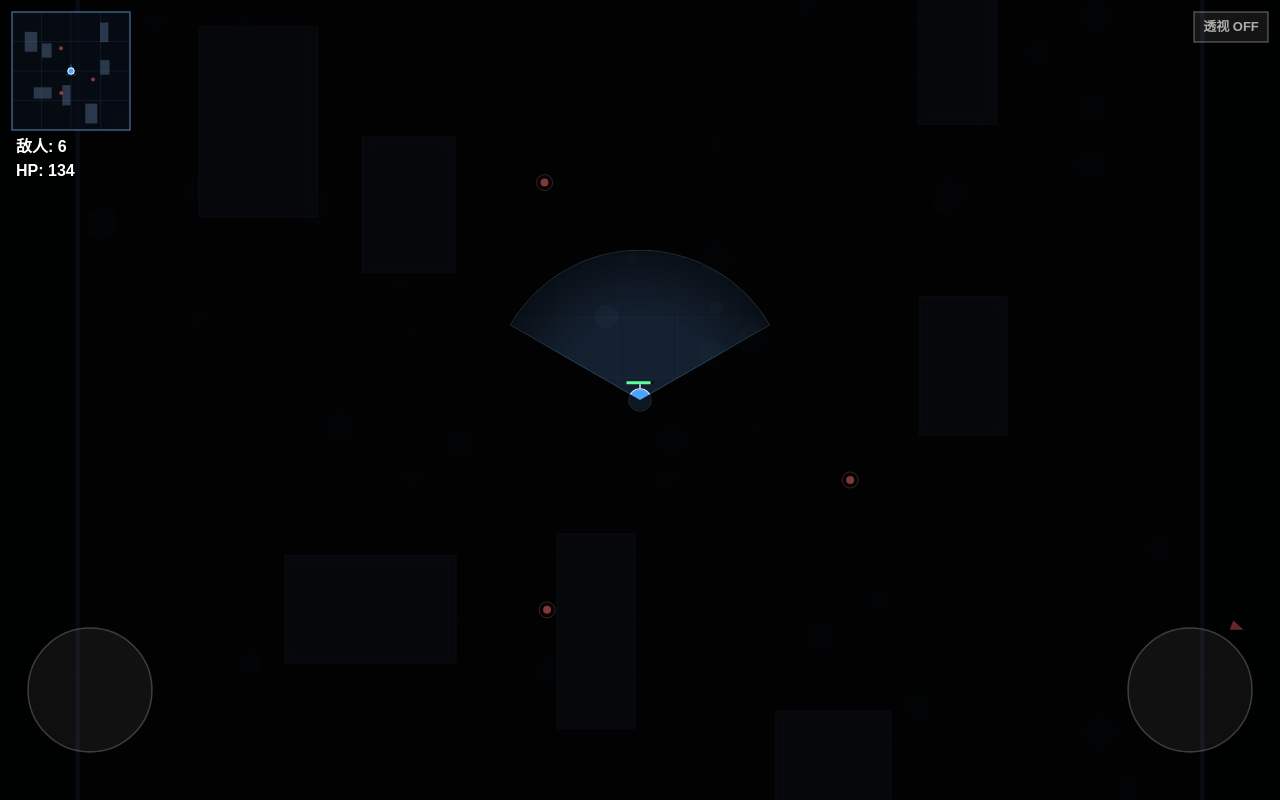
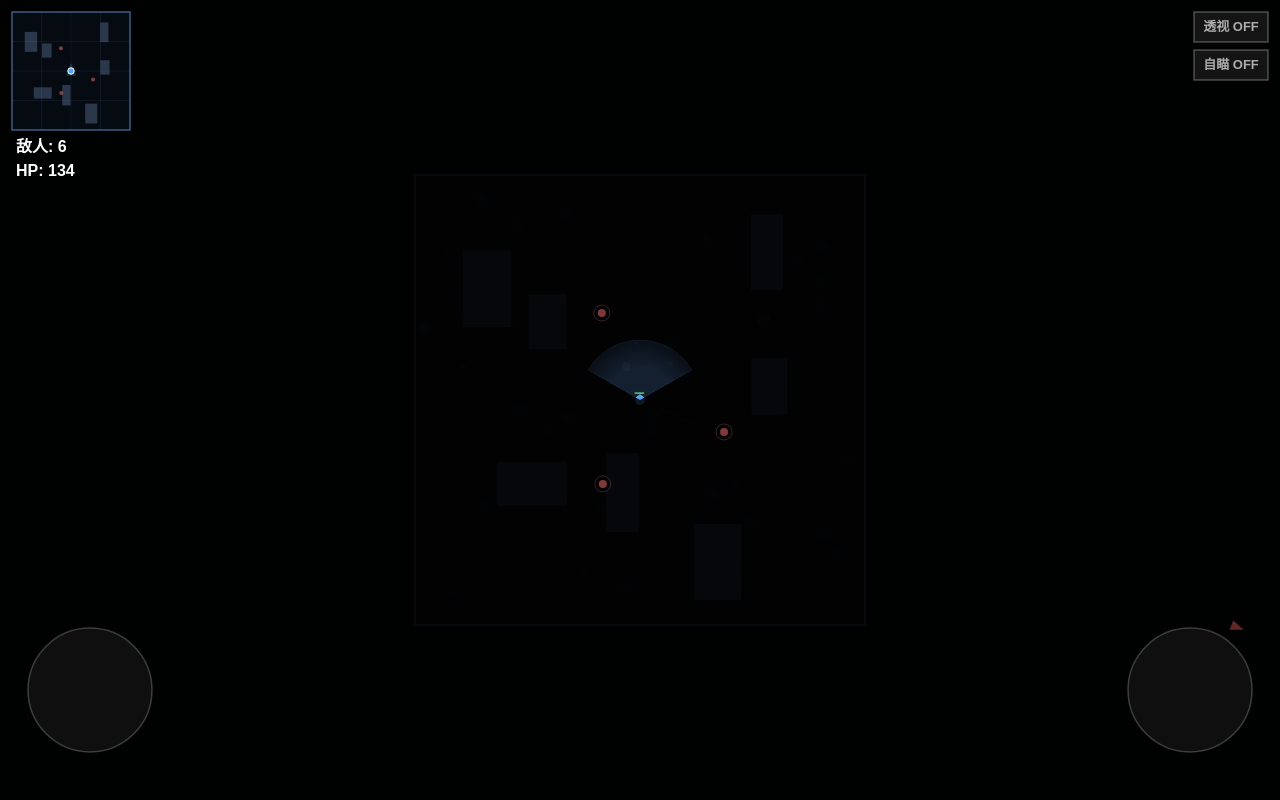
Before and after one commit to fiftfhf/uam-shebei, a plain HTML site: page index.html in a window 1280 px wide. Drawn offline with Linux system fonts and the light colour scheme.

Commit message:
Add files via upload

```diff
--- a/index.html
+++ b/index.html
@@ -16,9 +16,9 @@ const ctx = cv.getContext('2d');
 let W = 0, H = 0;
 const WORLD = 1500;
 const VIEW_R = 200;
-const PLAYER_RANGE = 260;
+const PLAYER_RANGE = 280;
 const VISION_HALF = Math.PI / 3;
-const ZOOM = 0.75;
+const ZOOM = 0.3;
 
 const DETECT_R = 280;
 const THREAT_R = 340;
@@ -28,18 +28,19 @@ const MM_SIZE = 118;
 const MM_X = 12, MM_Y = 12;
 
 const ENEMY_FRONT_COUNT = 3;
-const ENEMY_FLANK_COUNT = 3;      // 绕后改为 3 人
+const ENEMY_FLANK_COUNT = 3;
 
 const ENEMY_ACCURACY = 0.85;
 const SHOT_LIFE = 0.22;
 const CRIT_CHANCE = 0.20;
 
-const FLANK_WAIT_R = 160;         // 距玩家多近算“绕后到位”
-const FLANK_TARGET_DIST = 90;     // 绕后目标点距玩家距离
+const FLANK_WAIT_R = 160;
+const FLANK_TARGET_DIST = 90;
 const FLANK_READY_RATIO = 0.6;
 const FLANK_GATHER_MAX = 4.0;
 
 let xrayOn = false;
+let aimbotOn = false;       // 自瞄开关
 
 function resize(){ W = cv.width = innerWidth; H = cv.height = innerHeight; }
 addEventListener('resize', resize);
@@ -291,7 +292,6 @@ function separate(){
   all.forEach(u => { resolveObstacles(u); clampUnit(u); });
 }
 
-// 修复：警报时必须把所有敌人 alerted 设为 true
 function alertAll(){
   if (squadActive) return;
   squadActive = true;
@@ -375,6 +375,7 @@ function updateThreat(dt){
 function update(dt){
   if (gameover || win) return;
 
+  // 移动
   if (leftJoy.active){
     const maxR = 62;
     let dx = leftJoy.dx, dy = leftJoy.dy;
@@ -385,14 +386,41 @@ function update(dt){
       player.y += dy/maxR * player.speed * dt;
       resolveObstacles(player);
       clampUnit(player);
-      if (!rightJoy.active) player.facing = Math.atan2(dy, dx);
     }
   }
 
+  // 查找自瞄目标
+  let aimbotTarget = null;
+  if (aimbotOn) {
+    let minDist = Infinity;
+    for (const e of enemies) {
+      if (!e.alive) continue;
+      const d = dist(player, e);
+      // 只锁定射程内的敌人
+      if (d <= player.range + e.r && d < minDist) {
+        minDist = d;
+        aimbotTarget = e;
+      }
+    }
+  }
+
+  // 朝向逻辑
+  if (aimbotTarget) {
+    // 自瞄锁定
+    player.facing = Math.atan2(aimbotTarget.y - player.y, aimbotTarget.x - player.x);
+  } else {
+    // 手动瞄准或移动朝向
+    if (rightJoy.active) {
+      const d = Math.hypot(rightJoy.dx, rightJoy.dy);
+      if (d > 6) player.facing = Math.atan2(rightJoy.dy, rightJoy.dx);
+    } else if (leftJoy.active) {
+      const d = Math.hypot(leftJoy.dx, leftJoy.dy);
+      if (d > 6) player.facing = Math.atan2(leftJoy.dy, leftJoy.dx);
+    }
+  }
+
+  // 开火
   if (rightJoy.active){
-    const d = Math.hypot(rightJoy.dx, rightJoy.dy);
-    if (d > 6) player.facing = Math.atan2(rightJoy.dy, rightJoy.dx);
-
     player.cool -= dt;
     if (player.cool <= 0) shootRay(player, enemies);
   } else {
@@ -432,7 +460,6 @@ function update(dt){
       const speed = seenByPlayer ? 110 : 180;
 
       if (flankSquad.phase === 'gather'){
-        // 距玩家还远：绕向自己的侧翼目标点；已进入等待圈：停下面向玩家
         if (dToP > FLANK_WAIT_R){
           const tx = player.x + Math.cos(e.flankAngle) * FLANK_TARGET_DIST;
           const ty = player.y + Math.sin(e.flankAngle) * FLANK_TARGET_DIST;
@@ -448,11 +475,9 @@ function update(dt){
             ? Math.atan2(player.y - e.y, player.x - e.x)
             : (md > 0.001 ? Math.atan2(my, mx) : e.facing);
         } else {
-          // 到位等待，但朝玩家，射程内可开火
           e.facing = Math.atan2(player.y - e.y, player.x - e.x);
         }
       } else {
-        // 进攻阶段：绕后组一起压上
         if (dToP > 80){
           const dx = player.x - e.x, dy = player.y - e.y;
           const d2 = Math.hypot(dx, dy) || 1;
@@ -464,7 +489,6 @@ function update(dt){
         e.facing = Math.atan2(player.y - e.y, player.x - e.x);
       }
     } else {
-      // 正面：直接压上，不等队友
       e.facing = Math.atan2(player.y - e.y, player.x - e.x);
       if (dToP > 120){
         const dx = player.x - e.x, dy = player.y - e.y;
@@ -650,6 +674,9 @@ function drawEnemyShots(){
 function xrayBtnRect(){
   return { x: W - 12 - 74, y: 12, w: 74, h: 30 };
 }
+function aimbotBtnRect(){
+  return { x: W - 12 - 74, y: 50, w: 74, h: 30 };
+}
 
 function drawMinimap(){
   const s = MM_SIZE / WORLD;
@@ -746,19 +773,31 @@ function drawMinimap(){
   ctx.restore();
 }
 
-function drawXrayButton(){
-  const b = xrayBtnRect();
+function drawButtons(){
+  // 透视按钮
+  const b1 = xrayBtnRect();
   ctx.fillStyle = xrayOn ? 'rgba(80,200,255,0.25)' : 'rgba(255,255,255,0.08)';
-  ctx.fillRect(b.x, b.y, b.w, b.h);
+  ctx.fillRect(b1.x, b1.y, b1.w, b1.h);
   ctx.strokeStyle = xrayOn ? 'rgba(120,220,255,0.85)' : 'rgba(255,255,255,0.28)';
   ctx.lineWidth = 1.5;
-  ctx.strokeRect(b.x, b.y, b.w, b.h);
+  ctx.strokeRect(b1.x, b1.y, b1.w, b1.h);
 
   ctx.fillStyle = xrayOn ? '#8fe3ff' : 'rgba(255,255,255,0.65)';
   ctx.font = 'bold 13px sans-serif';
   ctx.textAlign = 'center';
   ctx.textBaseline = 'middle';
-  ctx.fillText(xrayOn ? '透视 ON' : '透视 OFF', b.x + b.w/2, b.y + b.h/2);
+  ctx.fillText(xrayOn ? '透视 ON' : '透视 OFF', b1.x + b1.w/2, b1.y + b1.h/2);
+
+  // 自瞄按钮
+  const b2 = aimbotBtnRect();
+  ctx.fillStyle = aimbotOn ? 'rgba(255,100,100,0.25)' : 'rgba(255,255,255,0.08)';
+  ctx.fillRect(b2.x, b2.y, b2.w, b2.h);
+  ctx.strokeStyle = aimbotOn ? 'rgba(255,120,120,0.85)' : 'rgba(255,255,255,0.28)';
+  ctx.strokeRect(b2.x, b2.y, b2.w, b2.h);
+
+  ctx.fillStyle = aimbotOn ? '#ff9f9f' : 'rgba(255,255,255,0.65)';
+  ctx.fillText(aimbotOn ? '自瞄 ON' : '自瞄 OFF', b2.x + b2.w/2, b2.y + b2.h/2);
+
   ctx.textBaseline = 'alphabetic';
   ctx.textAlign = 'left';
 }
@@ -823,7 +862,7 @@ function draw(){
   drawEnemyMarkers();
   drawThreat();
   drawMinimap();
-  drawXrayButton();
+  drawButtons();
 
   const hudY = MM_Y + MM_SIZE + 22;
   ctx.fillStyle = '#fff';
@@ -913,10 +952,18 @@ requestAnimationFrame(loop);
 cv.addEventListener('pointerdown', e => {
   e.preventDefault();
 
-  const b = xrayBtnRect();
-  if (e.clientX >= b.x && e.clientX <= b.x + b.w &&
-      e.clientY >= b.y && e.clientY <= b.y + b.h){
+  // 检查透视按钮
+  const b1 = xrayBtnRect();
+  if (e.clientX >= b1.x && e.clientX <= b1.x + b1.w &&
+      e.clientY >= b1.y && e.clientY <= b1.y + b1.h){
     xrayOn = !xrayOn;
+    return;
+  }
+  // 检查自瞄按钮
+  const b2 = aimbotBtnRect();
+  if (e.clientX >= b2.x && e.clientX <= b2.x + b2.w &&
+      e.clientY >= b2.y && e.clientY <= b2.y + b2.h){
+    aimbotOn = !aimbotOn;
     return;
   }
 
```
